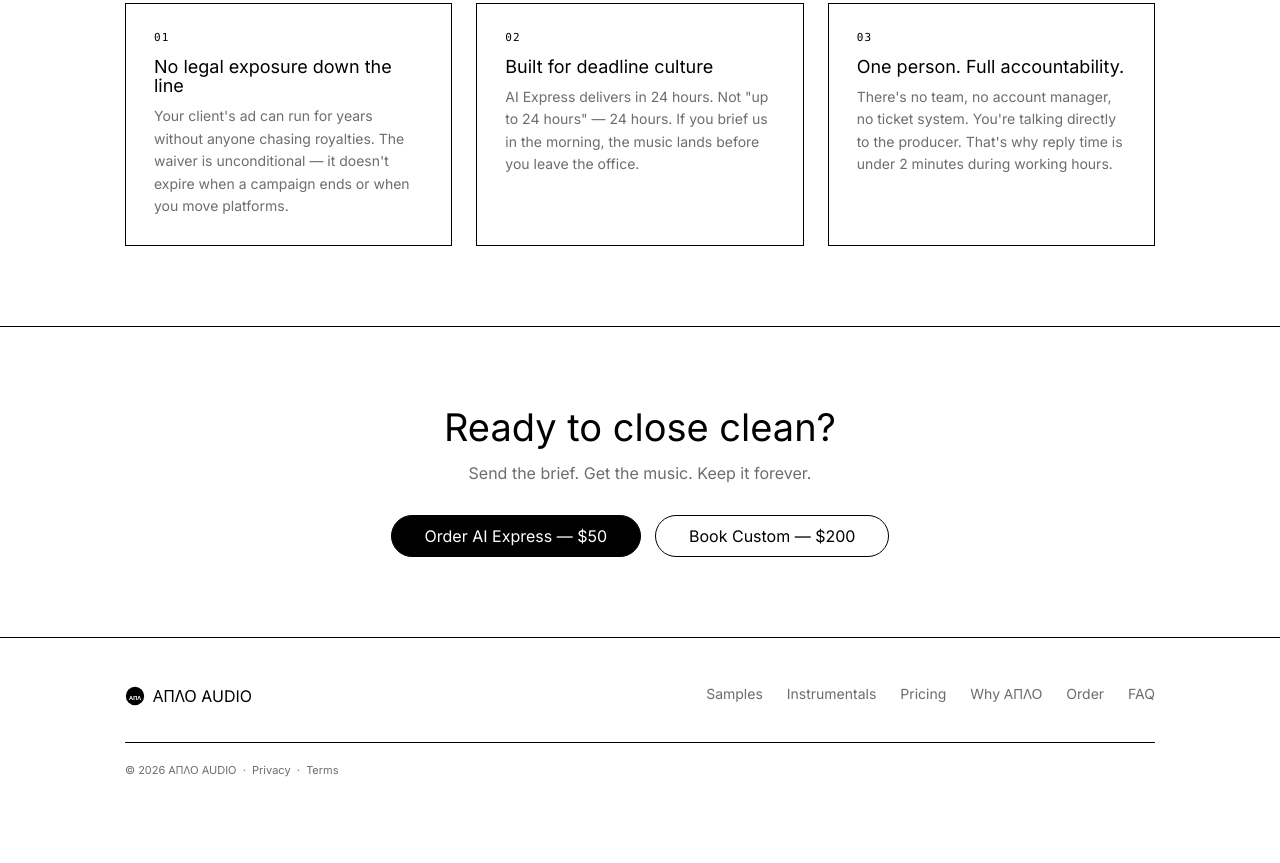
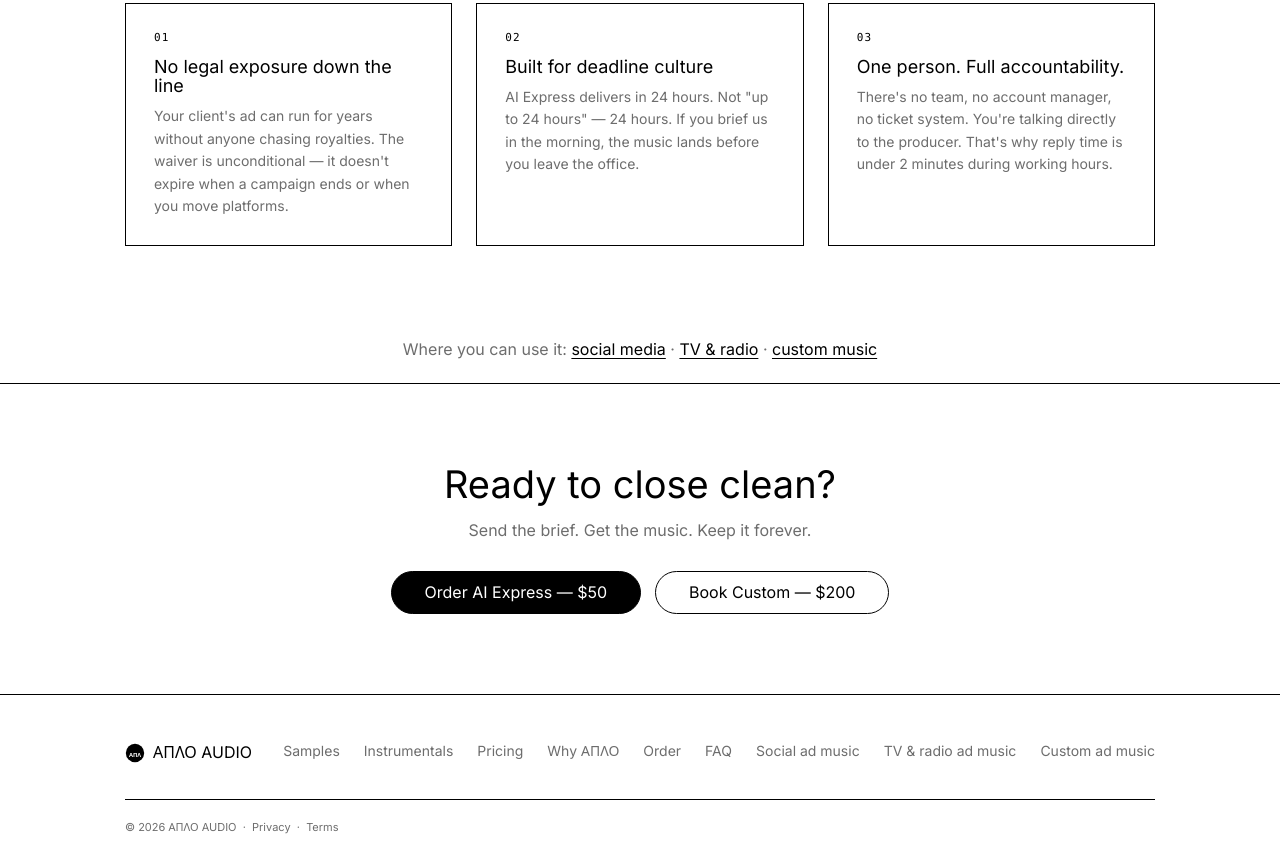
Before and after one commit to moistbenkh/cloudflare-aplopio, a website: page why-aplo.html in a window 1280 px wide. Shown: the part 1822-2685 px from the top of the page. Before the commit the page ends 2628 px from the top, so only its background shows below. Drawn offline with Linux system fonts and the light colour scheme.

Commit message:
Add files via upload

```diff
--- a/why-aplo.html
+++ b/why-aplo.html
@@ -160,6 +160,12 @@
     </div>
   </section>
 
+  <section style="padding:0 0 24px; border-top:none;">
+    <div class="wrap">
+      <p class="center dim" style="margin-top:14px;">Where you can use it: <a href="music-for-social-media-ads.html" style="color:var(--color-obsidian); text-decoration:underline; text-underline-offset:3px;">social media</a> · <a href="music-for-tv-and-radio-ads.html" style="color:var(--color-obsidian); text-decoration:underline; text-underline-offset:3px;">TV &amp; radio</a> · <a href="custom-ad-music.html" style="color:var(--color-obsidian); text-decoration:underline; text-underline-offset:3px;">custom music</a></p>
+    </div>
+  </section>
+
   <!-- CTA -->
   <section style="padding-bottom:80px;">
     <div class="wrap" style="text-align:center;">
@@ -188,6 +194,9 @@
         <a href="why-aplo.html">Why ΑΠΛΟ</a>
         <a href="checkout.html">Order</a>
         <a href="pricing.html#faq">FAQ</a>
+        <a href="music-for-social-media-ads.html">Social ad music</a>
+        <a href="music-for-tv-and-radio-ads.html">TV &amp; radio ad music</a>
+        <a href="custom-ad-music.html">Custom ad music</a>
       </div>
     </div>
     <div class="footer-meta">&copy; <span id="year"></span> ΑΠΛΟ AUDIO &nbsp;&middot;&nbsp; <a href="privacy.html" style="color:inherit;">Privacy</a> &nbsp;&middot;&nbsp; <a href="terms.html" style="color:inherit;">Terms</a></div>
```
Also changed, not shown: index.html (+4 -0 lines), music-for-social-media-ads.html (+1 -1 lines), music-for-tv-and-radio-ads.html (+1 -1 lines), pricing.html (+9 -0 lines), the-catch.html (+9 -0 lines).
